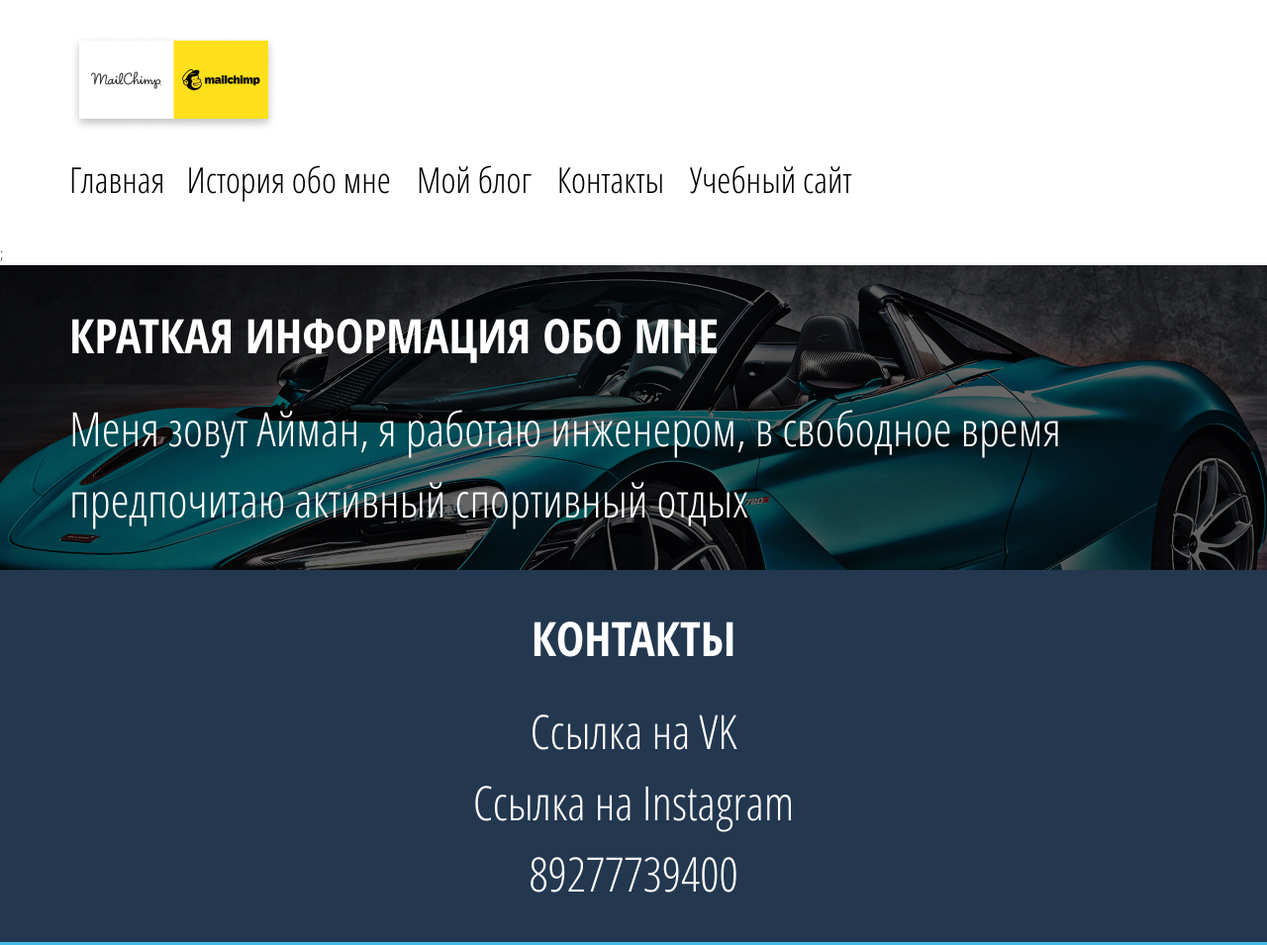
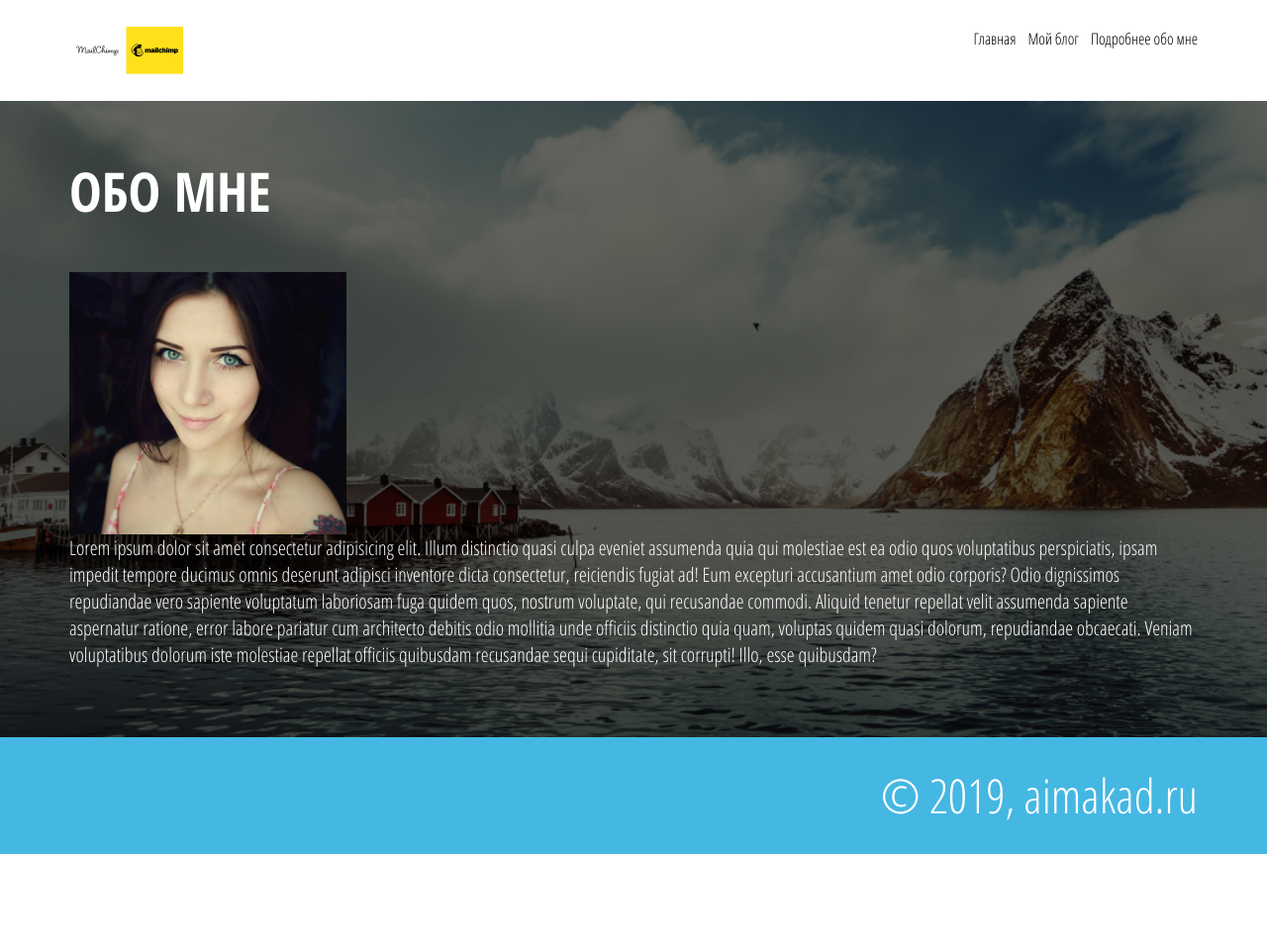
Before and after one commit to aimakad/my-blog, a website: page src/html/pages/index.html in a window 1280 px wide. Shown: the top 955 px of the page at 99% size. After the commit the page ends 863 px from the top, so only its background shows below. Drawn offline with nearby package versions, Linux system fonts and the light colour scheme; files that its build step writes are made by us from their sources; files whose address does not match are found by name.

Commit message:
начало доработки_все впереди

```diff
--- a/src/html/components/header.html
+++ b/src/html/components/header.html
@@ -2,13 +2,16 @@
     <div class="container">
       <div class="header__content">
         <div class="header__brand">
-          <img src="./img/mailchimp_2018_logo_before_after_a.png">
+          <img src="./img/logo.png">
         </div>
-         <a class="header__link header__link_space" href="./index.html">Главная</a>
-          <a class="header__link" href="./story.html">История обо мне</a>
+        <div class="header__links">
+         <a class="header__link" href="./index.html">Главная</a>
+          <!-- <a class="header__link" href="./story.html">История обо мне</a> -->
           <a class="header__link" href="./myblogpage.html">Мой блог</a>
-          <a class="header__link" href="#">Контакты</a>
-          <a class="header__link" href="./studypage.html">Учебный сайт</a>
+          <!-- <a class="header__link" href="#">Контакты</a> -->
+           <a class="header__link" href="./story.html">Подробнее обо мне</a>
+          <!-- <a class="header__link" href="./studypage.html">Учебный сайт</a> -->
+        </div>
       </div>
     </div>
   </div>
--- a/src/html/pages/index.html
+++ b/src/html/pages/index.html
@@ -9,9 +9,19 @@
     </head>
 
     <body>
-        @@include('./../components/header.html');
+        @@include('./../components/header.html')
+        <div class="aboutme">
+          <div class="container">
+            <div class="aboutme__content">
+              <div class="aboutme__title title"> Обо мне</div>
+              <div class="aboutme__photo row"></div>
+              <div class="aboutme__text row">Lorem ipsum dolor sit amet consectetur adipisicing elit. Illum distinctio quasi culpa eveniet assumenda quia qui molestiae est ea odio quos voluptatibus perspiciatis, ipsam impedit tempore ducimus omnis deserunt adipisci inventore dicta consectetur, reiciendis fugiat ad! Eum excepturi accusantium amet odio corporis? Odio dignissimos repudiandae vero sapiente voluptatum laboriosam fuga quidem quos, nostrum voluptate, qui recusandae commodi. Aliquid tenetur repellat velit assumenda sapiente aspernatur ratione, error labore pariatur cum architecto debitis odio mollitia unde officiis distinctio quia quam, voluptas quidem quasi dolorum, repudiandae obcaecati. Veniam voluptatibus dolorum iste molestiae repellat officiis quibusdam recusandae sequi cupiditate, sit corrupti! Illo, esse quibusdam? </div>
+              <div class="aboutme__more"></div>
+            </div>
+          </div>
+        </div>
 
-      <div class="info-block">
+      <!-- <div class="info-block">
         <div class="container">
           <div class="info-block__content">
             <h1 class="info-block__title title">Краткая информация обо мне</h1>
@@ -42,7 +52,7 @@
               <div><a class="contacts__link" href="tel:89277739400">89277739400</a></div>
           </div>
         </div>
-      </div>
+      </div> -->
       @@include('./../components/footer.html')
     </body>
     <script src="script.js"></script>
--- a/src/scss/components/_header.scss
+++ b/src/scss/components/_header.scss
@@ -2,28 +2,28 @@
   background: #FFFFFF;
 
   &__content {
-    margin: 35px 0;
+    margin: 27px 0;
     box-sizing: border-box;
+    display: flex;
+    justify-content: space-between;
   }
 
   &__brand {
-    margin-bottom: 21px;
   }
+
+  &__links {
+    display: flex;
+  }
+
   &__link {
     font-weight: 300;
-    font-size: 36px;
+    font-size: 16px;
     color: #000000;
-    margin-right: 23px;
-    line-height: 149.8%;
+    margin-left: 12px;
    }
-
-   &__link_space{
-    margin-right: 19px;
-    margin-top: 21px;
-  }
 }
 
-.header__link:hover {
-  color: #FF6969;
-  text-decoration: none;
-}
+// .header__link:hover {
+//   color: #FF6969;
+//   text-decoration: none;
+// }
--- a/src/scss/pages/_index.scss
+++ b/src/scss/pages/_index.scss
@@ -1,47 +1,86 @@
-.info-block {
-  background: linear-gradient(to top,rgba(0, 0, 0, 0.6),rgba(0, 0, 0, 0.6)), url('./img/RectangleNew.png') no-repeat center/cover;
-
+.aboutme {
+  background: linear-gradient(to top,rgba(0, 0, 0, 0.7),rgba(0, 0, 0, 0.6)), url('./img/island.png') no-repeat center/cover;
   &__content {
-    padding-bottom: 35px;
+    padding: 50px 0 70px 0;
     box-sizing: border-box;
     color: #FFFFFF;
+    // display: flex;
+    // flex-direction: row;
   }
 
   &__title {
-    padding: 35px 0 22px 0;
-    // font-weight: bold;
-    @extend .font_bold;
-    font-size: $font48;
+    font-weight: bold;
+    font-size: 55px;
+    display: flex;
+    align-items: center;
+  }
+
+  &__photo {
+    background: url('./img/photo.png') no-repeat left/contain;
+    width: 280px;
+    height: 265px;
+    margin-top: 40px;
+    display: flex;
   }
 
   &__text {
+    display: flex;
     font-weight: 300;
-    font-size: $font48;
+    font-size: 20px;
+    line-height: 27px;
+    justify-content: center;
   }
 }
+
+row {
+  display: flex;
+  flex-direction: row;
+}
+
+// .info-block {
+//   background: linear-gradient(to top,rgba(0, 0, 0, 0.6),rgba(0, 0, 0, 0.6)), url('./img/RectangleNew.png') no-repeat center/cover;
+
+//   &__content {
+//     padding-bottom: 35px;
+//     box-sizing: border-box;
+//     color: #FFFFFF;
+//   }
+
+//   &__title {
+//     padding: 35px 0 22px 0;
+//     // font-weight: bold;
+//     @extend .font_bold;
+//     font-size: $font48;
+//   }
+
+//   &__text {
+//     font-weight: 300;
+//     font-size: $font48;
+//   }
+// }
 
 .title {
   text-transform: uppercase;
 }
 
-.contacts {
-  background: #23374F;
+// .contacts {
+//   background: #23374F;
 
-  &__content {
-    color: #FFFFFF;
-    text-align: center;
-    padding: 33px 0;
-  }
+//   &__content {
+//     color: #FFFFFF;
+//     text-align: center;
+//     padding: 33px 0;
+//   }
 
-  &__title {
-    padding-bottom: 22px;
-    @extend .font_bold;
-    font-size: $font48;
-  }
+//   &__title {
+//     padding-bottom: 22px;
+//     @extend .font_bold;
+//     font-size: $font48;
+//   }
 
-  &__link {
-    font-weight: 300;
-    font-size: $font48;
-    color: #FFFFFF;
-  }
-}
+//   &__link {
+//     font-weight: 300;
+//     font-size: $font48;
+//     color: #FFFFFF;
+//   }
+// }
--- a/src/scss/pages/studypage.scss
+++ b/src/scss/pages/studypage.scss
@@ -11,12 +11,17 @@
     // justify-content: space-evenly;//то что нужно в дз
     // // flex-direction: column-reverse;
     height: 150px;
-    align-items: flex-end;
+    // align-items: flex-end;
+    // align-items: center;
+    flex-wrap: nowrap;
+    // justify-content: space-between;
   }
 
   &__logo {
     background-color: blue;
     // margin: 10px;
+    justify-content: right;
+
     width: 150px;
     height: 70px;
   }
@@ -26,7 +31,7 @@
     // flex-direction: ;
     // background-color: yellow;
     // margin: 10px;
-    align-self: flex-start;
+    // align-self: flex-start;
   }
 
   &__link {
```
Also changed, not shown: src/image/island.png (added), src/image/logo.png (added), src/image/photo.png (added).
